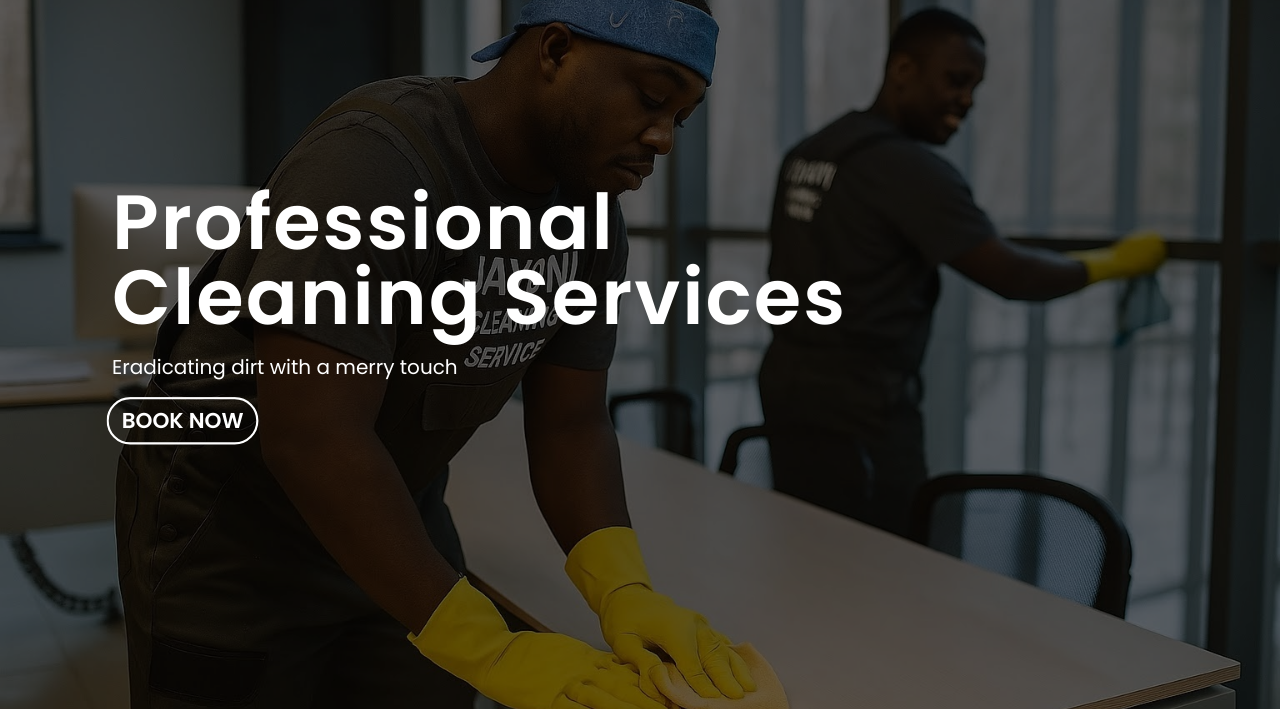
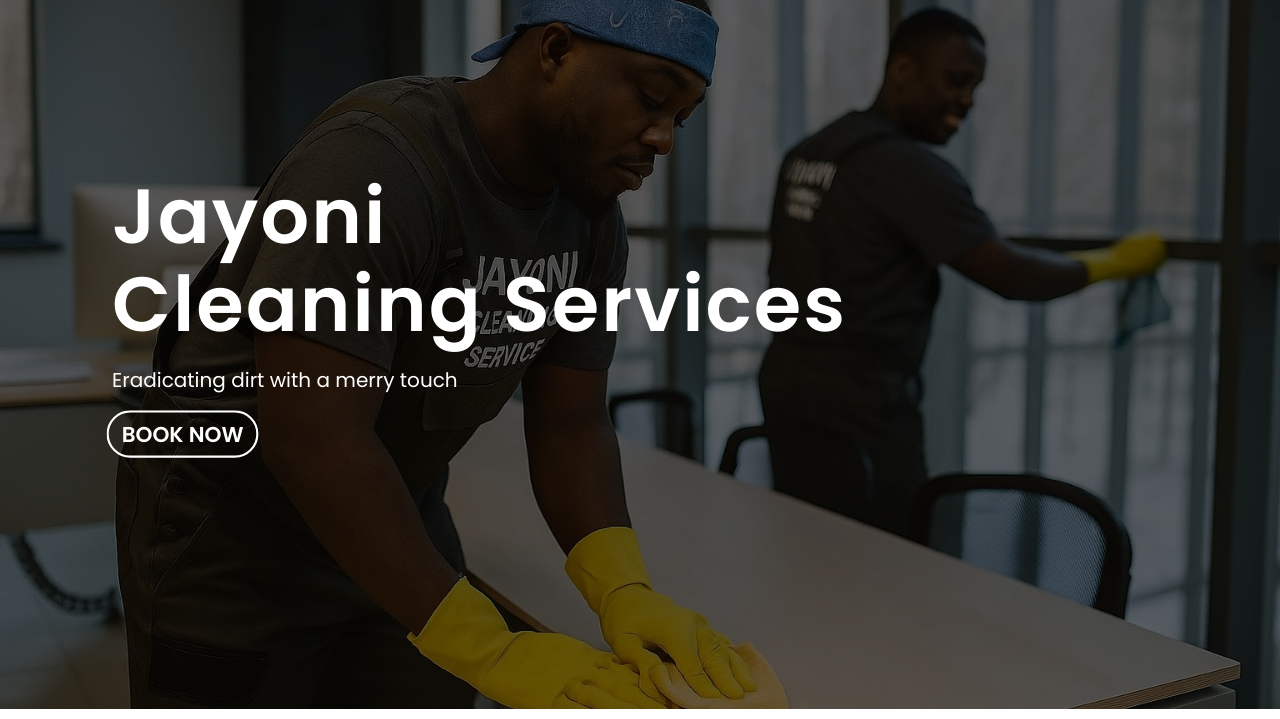
Before and after one commit to andrewolajide/jayoni, a plain HTML site: page index.html in a window 1280 px wide. Shown: the part 81-800 px from the top of the page. Drawn offline with Linux system fonts and the light colour scheme.

Commit message:
Add files via upload

```diff
--- a/index.html
+++ b/index.html
@@ -63,7 +63,7 @@
     <section class="hero-section">
       <img src="images/hero-img.png" alt="Hero image" class="hero-img" />
       <div class="hero-text">
-        <h1>Professional<br />Cleaning Services</h1>
+        <h1 id="hero-heading">Professional<br />Cleaning Services</h1>
         <p>Eradicating dirt with a merry touch</p>
         <a href="book-service.html"
           ><button class="hero-button">BOOK NOW</button></a
@@ -389,6 +389,32 @@
           menu.classList.remove("active");
         }
       });
+
+      // Rotating text for hero heading
+      const texts = [
+        "Professional<br>Cleaning Services",
+        "Jayoni<br>Cleaning Services",
+        "Serving Benin<br>City with Excellence",
+      ];
+
+      let count = 0;
+      const heading = document.getElementById("hero-heading");
+
+      setInterval(() => {
+        // trigger fade animation
+        heading.classList.add("fade-change");
+
+        // change text at fade-out point (after 1s)
+        setTimeout(() => {
+          count = (count + 1) % texts.length;
+          heading.innerHTML = texts[count]; // ✅ innerHTML preserves <br>
+        }, 1000);
+
+        // remove class after full animation so it can be reapplied
+        setTimeout(() => {
+          heading.classList.remove("fade-change");
+        }, 2000);
+      }, 3000); // cycle every 5s (2s fade + 3s visible)
     </script>
   </body>
 </html>
--- a/styles.css
+++ b/styles.css
@@ -209,7 +209,7 @@ body {
 
 h1 {
     font-size: 4.8rem;
-    line-height: 4.7rem;
+    line-height: 5.5rem;
     font-weight: 700;
     letter-spacing: 2px;
     margin-bottom: 1rem;
@@ -235,6 +235,24 @@ h1 {
     width: 100%;
     transform: translateY(-50%);
     padding: 0 7rem;
+}
+
+* Fade animation for hero heading */
+#hero-heading {
+  display: inline-block;
+  opacity: 1;
+  text-align: center; /* optional if you want center alignment */
+}
+
+.fade-change {
+  animation: fadeSwap 2s ease-in-out;
+}
+
+@keyframes fadeSwap {
+  0% { opacity: 1; }
+  40% { opacity: 0; }   /* fade out */
+  60% { opacity: 0; }   /* hold invisible while text swaps */
+  100% { opacity: 1; }  /* fade back in */
 }
 
 .hero-section button {
```
